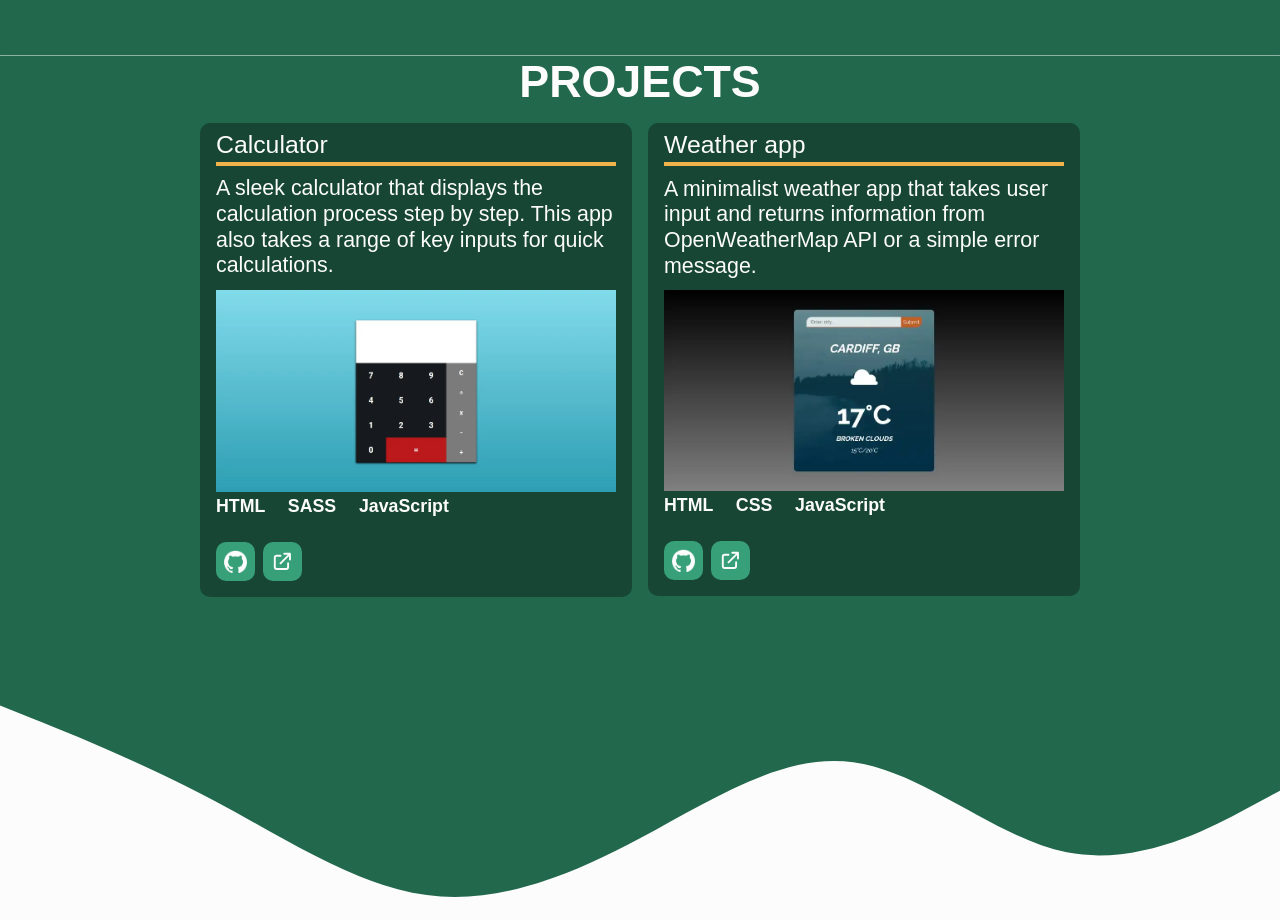
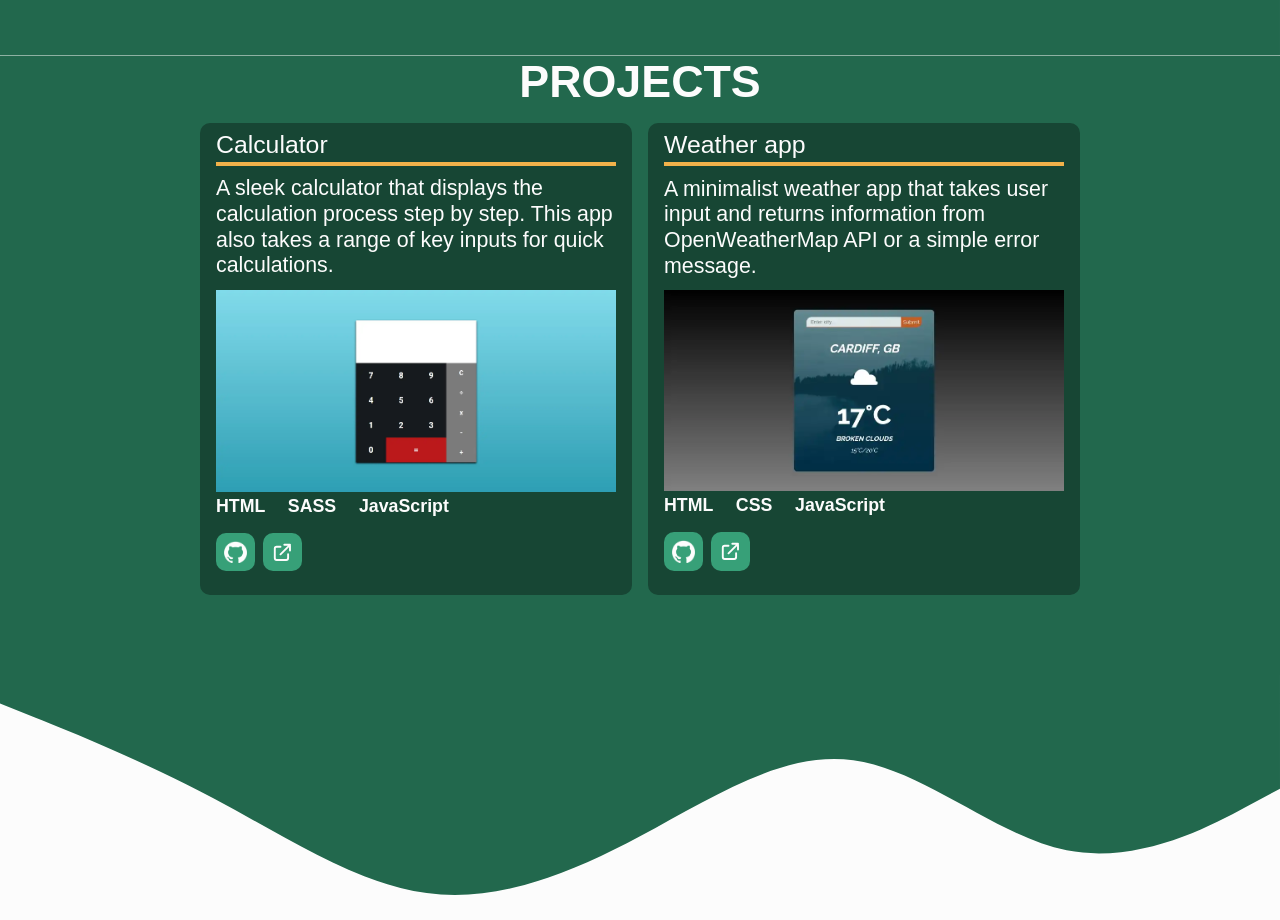
Before and after one commit to SamuelJForrest/portfolio-sep-2021, a plain HTML site: page index.html in a window 1280 px wide. Shown: the part 1660-2580 px from the top of the page. Drawn offline with Linux system fonts and the light colour scheme; a web font is replaced by a local one.

Commit message:
changed live and git links to position static

```diff
--- a/styles.scss
+++ b/styles.scss
@@ -234,7 +234,7 @@ html {
           max-width: 275px;
           background-color: $darker-green;
           color: $off-white;
-          padding: 0.5em 1em 4em 1em;
+          padding: 0.5em 1em 1em 1em;
           margin: 1em 0.5em;
           border-radius: 10px;
           h3 {
@@ -261,13 +261,16 @@ html {
           }
           .project-links {
             display: flex;
-            align-items: center;
+            align-items: flex-start;
             flex-flow: wrap;
-            position: absolute;
-            bottom: 0.5em;
+            bottom: 1.5em;
+            height: auto;
+            width: 100%;
+            margin-top: 1em;
             img,
             svg {
-              width: calc(10px + 1.5vw);
+              display: inline-block;
+              height: auto;
               width: calc(10px + 2.5vw);
               min-width: none;
               background-color: $light-green;
@@ -417,7 +420,6 @@ html {
             .project-links {
               display: flex;
               flex-flow: wrap;
-              position: absolute;
               bottom: 1em;
               img,
               svg {
@@ -618,7 +620,7 @@ html {
             max-width: 400px;
             background-color: $darker-green;
             color: $off-white;
-            padding: 0.5em 1em 5em 1em;
+            padding: 0.5em 1em 1.5em 1em;
             margin: 1em 0.5em;
             border-radius: 10px;
             h3 {
@@ -644,7 +646,7 @@ html {
             .project-links {
               display: flex;
               flex-flow: wrap;
-              position: absolute;
+              // position: absolute;
               bottom: 1em;
               img,
               svg {
```
Also changed, not shown: styles.css, 1 other file.
